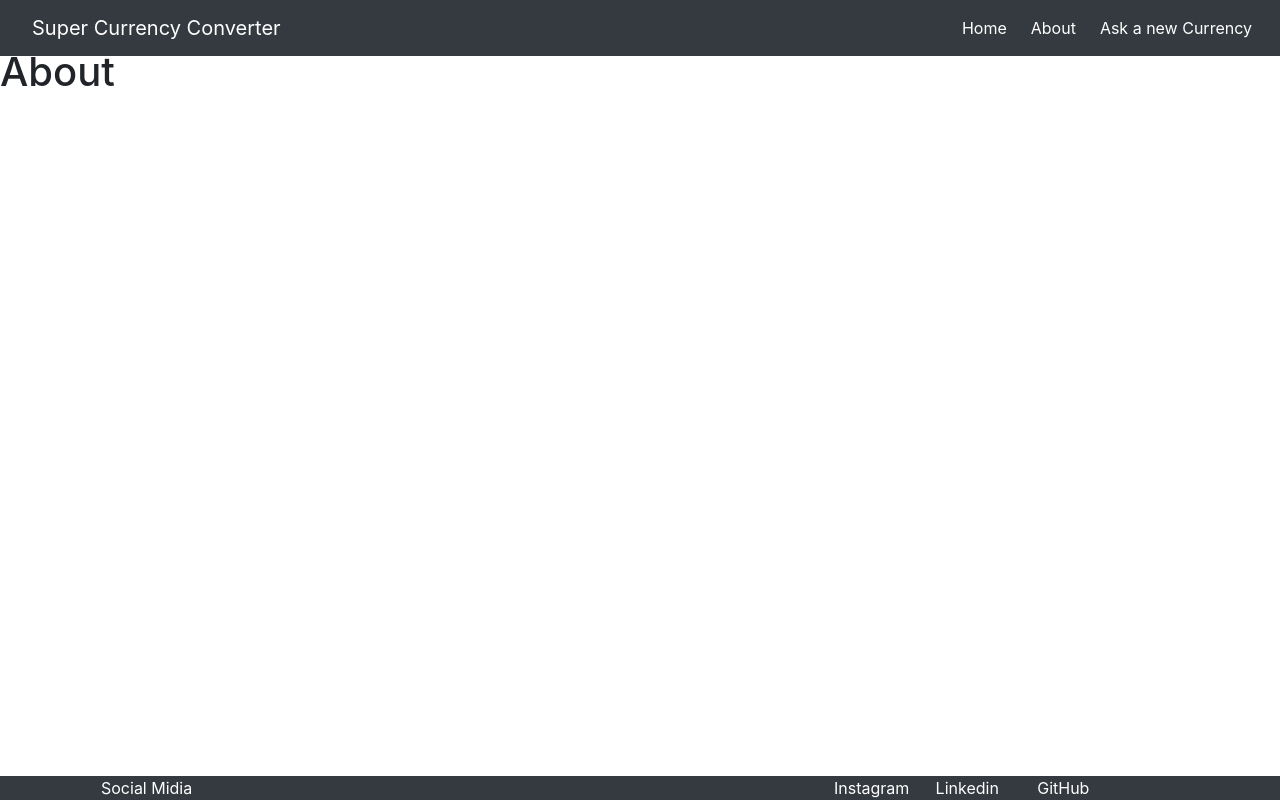
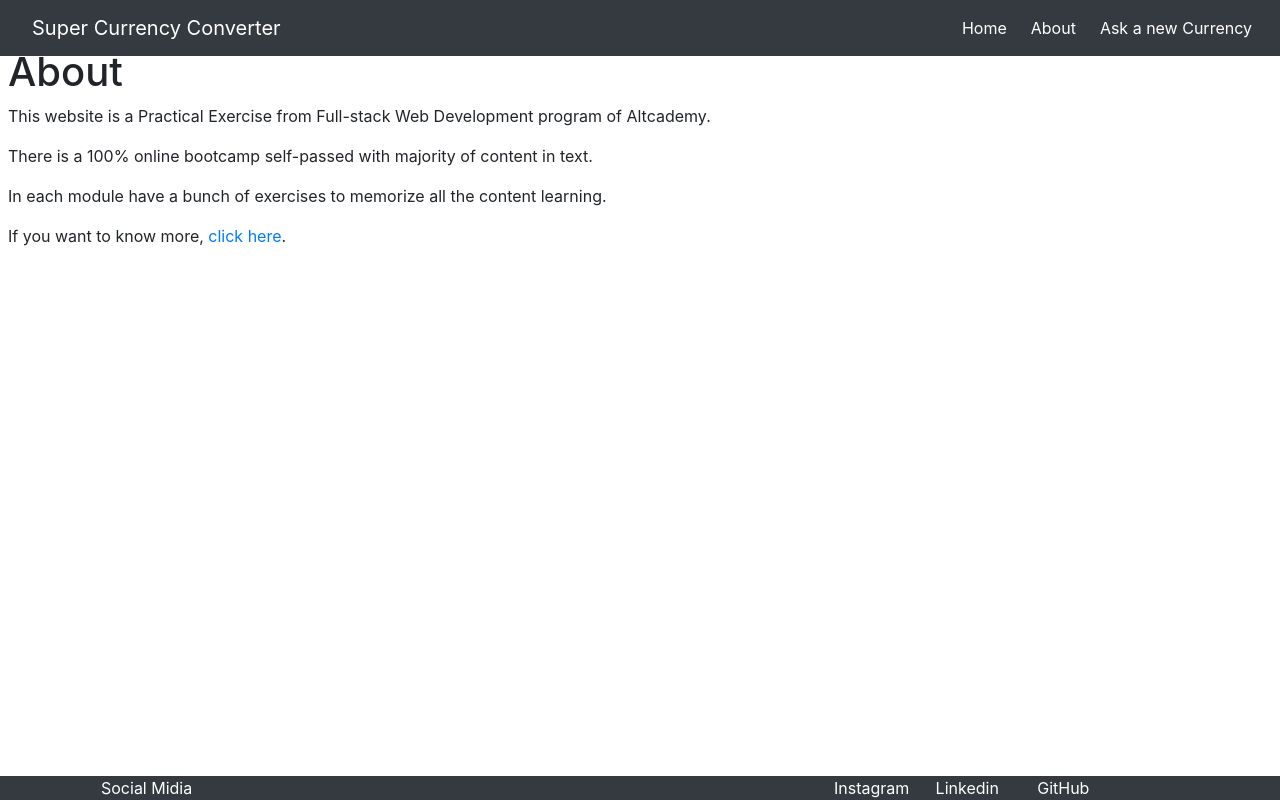
Before and after one commit to PedroMarianoAlmeida/currency-exchange, a React (Create React App) app: page /about in a window 1280 px wide. Built offline with nearby package versions, Linux system fonts and the light colour scheme.

Commit message:
About written

```diff
--- a/src/custom-code/about.js
+++ b/src/custom-code/about.js
@@ -3,7 +3,13 @@ import React from 'react';
 class About extends React.Component {
     render(){
         return(
-            <h1 className='mt-5'>About</h1>
+            <div className='m-2'>
+                <h1 className='mt-5'>About</h1>
+                <p> This website is a Practical Exercise from Full-stack Web Development program of Altcademy. </p>
+                <p> There is a 100% online bootcamp self-passed with majority of content in text. </p>
+                <p> In each module have a bunch of exercises to memorize all the content learning. </p>
+                <p> If you want to know more, <a href='https://www.altcademy.com/' target='_blank'>click here</a>.</p>
+            </div>
         )
     }
 }
```
